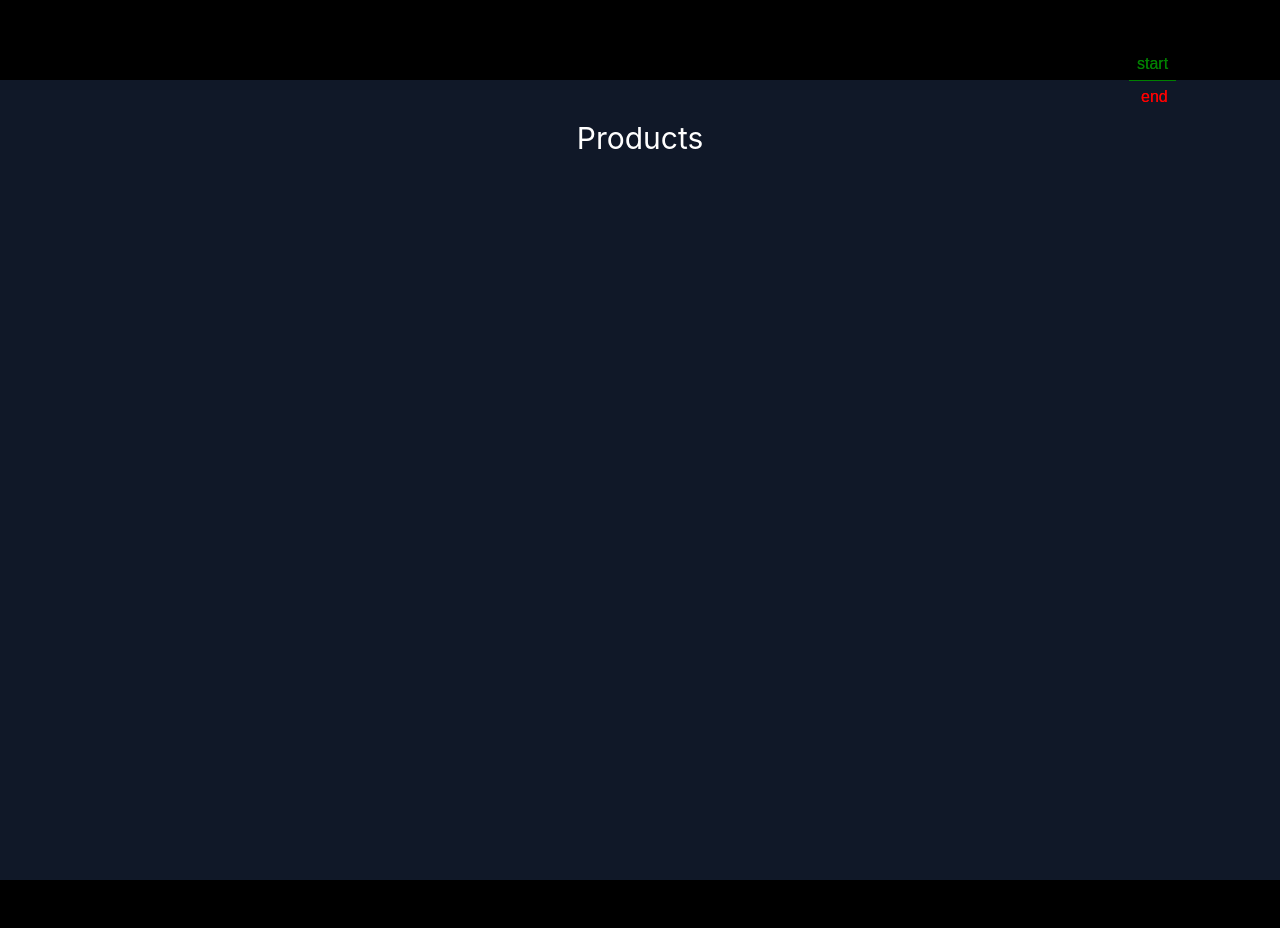
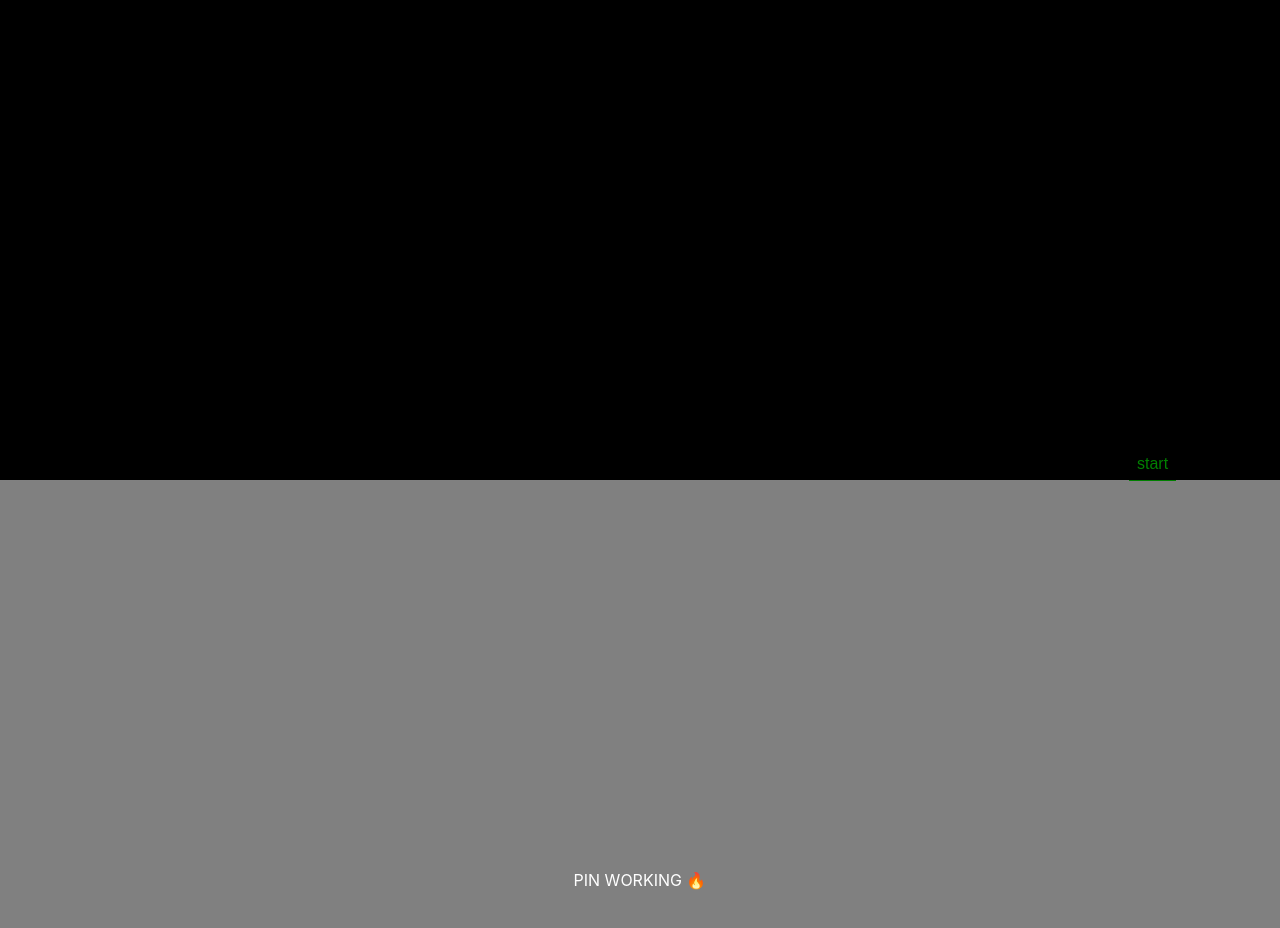
Before and after one commit to OmKhandale05/gsap-landing, a React (Vite) app: page / in a window 1280 px wide. Shown: the part 1520-2448 px from the top of the page. Built offline with nearby package versions, Linux system fonts and the light colour scheme.

Commit message:
Fix GSAP pin using useRef and useLayoutEffect for stable ScrollTrigger

```diff
--- a/src/components/Product.jsx
+++ b/src/components/Product.jsx
@@ -1,65 +1,47 @@
-import { useEffect } from "react";
+import { useLayoutEffect, useRef } from "react";
 import gsap from "gsap";
 import { ScrollTrigger } from "gsap/ScrollTrigger";
 
 const Product = () => {
-  useEffect(() => {
+  const pinRef = useRef(null);
+
+  useLayoutEffect(() => {
     gsap.registerPlugin(ScrollTrigger);
 
-    gsap.fromTo(
-      ".card",
-      { y: 200, opacity: 0 },
-      {
-        y: 0,
-        opacity: 1,
-        stagger: 0.3,
-        scrollTrigger: {
-          trigger: ".cards-container",
-          start: "top 80%",
-          end: "top 20%",
-          scrub: true,
-          markers: true,
-        },
-      }
-    );
+    const ctx = gsap.context(() => {
+      ScrollTrigger.create({
+        trigger: pinRef.current,
+        start: "top top",
+        end: "+=1000",
+        pin: true,
+        markers: true,
+      });
+    }, pinRef);
 
-    gsap.fromTo(
-      ".scroll-text",
-      { x: -800, opacity: 0 }, // 🔥 BIG movement
-      {
-        x: 0,
-        opacity: 1,
-        scrollTrigger: {
-          trigger: ".scroll-text",
-          start: "top 80%",
-          end: "top 20%",
-          scrub: true,
-          markers: true,
-        },
-      }
-    );
+    return () => ctx.revert();
   }, []);
 
   return (
-    <div className="bg-black text-white">
-      <div className="h-[100vh] flex items-center justify-center">
-        <h1 className="text-4xl">Scroll Down 👇</h1>
+    <div>
+      <div style={{ height: "150vh", background: "black", color: "white", display: "flex", alignItems: "center", justifyContent: "center" }}>
+        Scroll Down
       </div>
 
-      <div className="cards-container min-h-screen p-10 bg-gray-900">
-        <h2 className="text-3xl mb-10 text-center">Products</h2>
+      <div
+        ref={pinRef}
+        style={{
+          height: "100vh",
+          background: "gray",
+          display: "flex",
+          alignItems: "center",
+          justifyContent: "center",
+          color: "white",
+        }}
+      >
+        <h1>PIN WORKING 🔥</h1>
+      </div>
 
-        <div className="grid grid-cols-1 md:grid-cols-3 gap-6">
-          <div className="card bg-white text-black p-10 rounded-xl">Card 1</div>
-          <div className="card bg-white text-black p-10 rounded-xl">Card 2</div>
-          <div className="card bg-white text-black p-10 rounded-xl">Card 3</div>
-        </div>
-      </div>
-      <div className="scroll-section h-[150vh] flex items-center justify-center bg-black">
-        <h2 className="scroll-text text-5xl font-bold">
-          Smooth Scroll Animation 🚀
-        </h2>
-      </div>
+      <div style={{ height: "150vh", background: "black" }}></div>
     </div>
   );
 };
```
